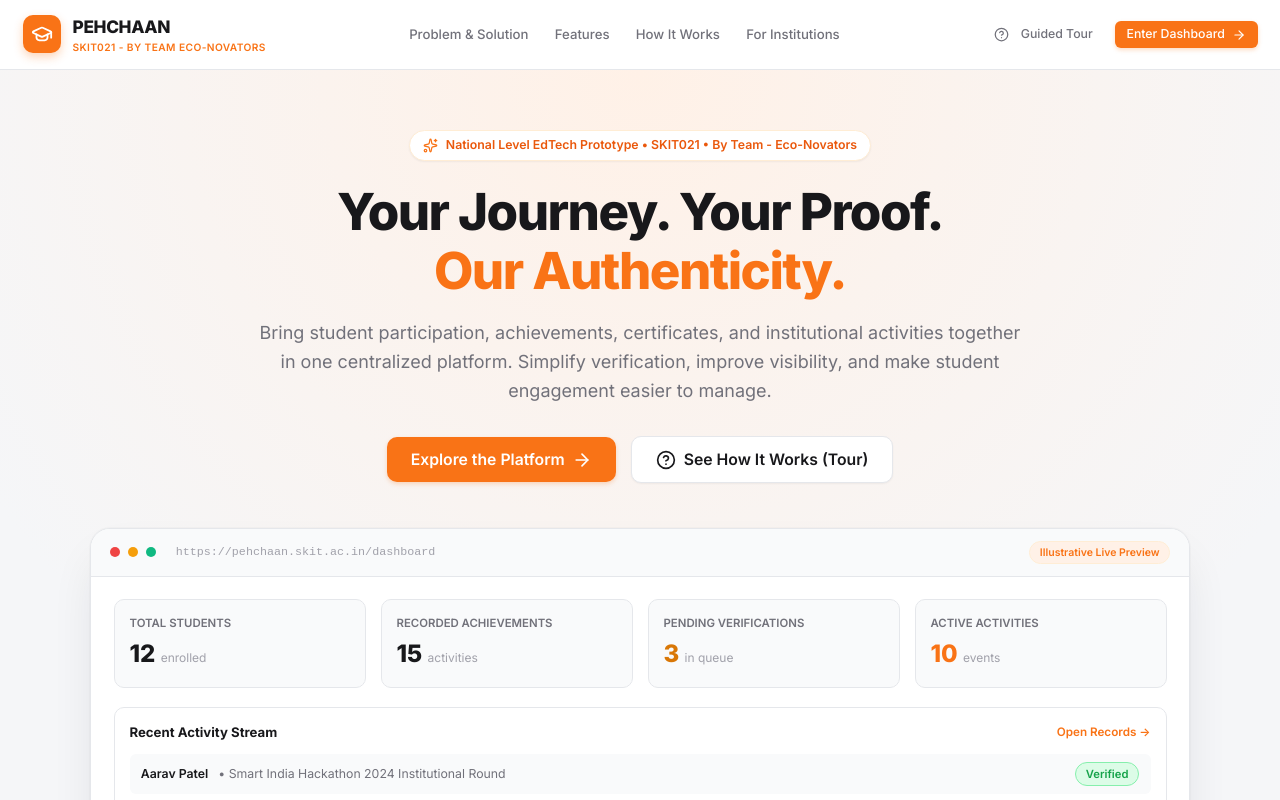
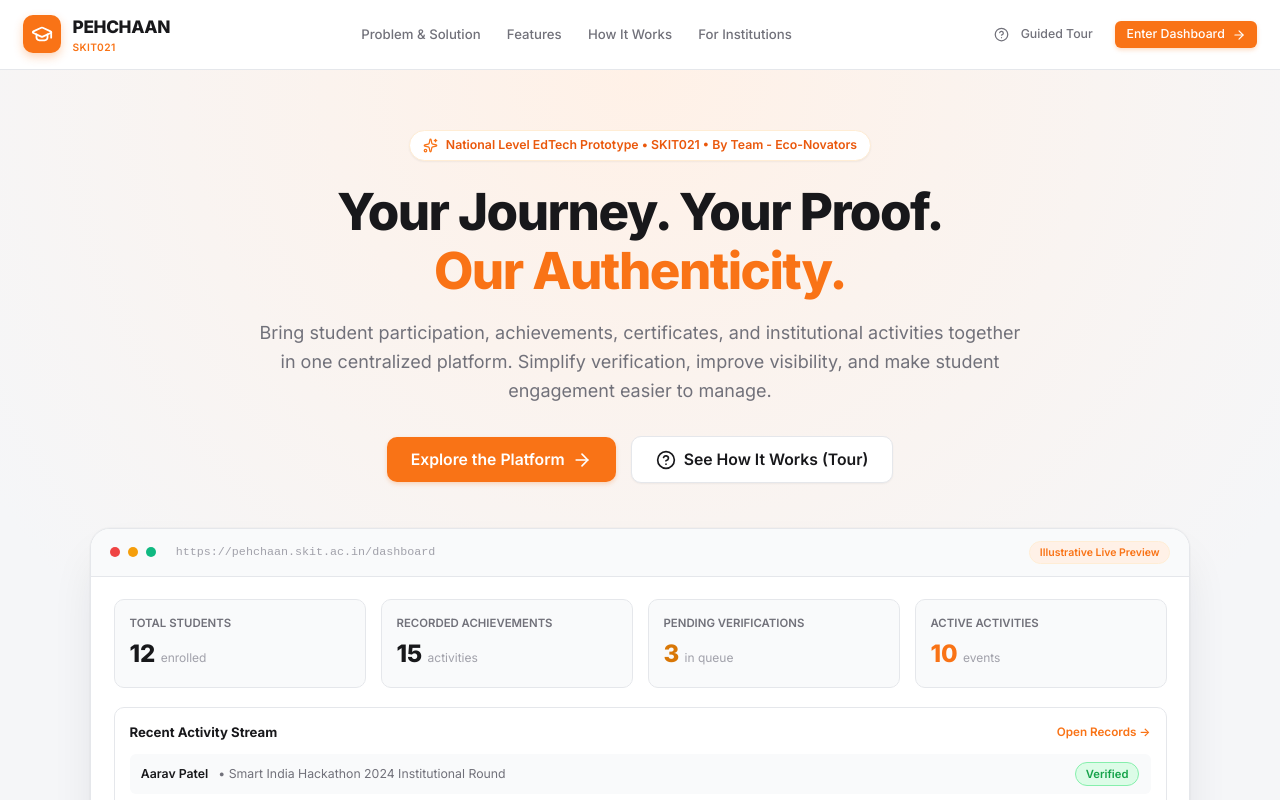
Before and after one commit to 25tec2se234-oss/omnirecord-skit021, a React (Vite) app: page / in a window 1280 px wide. Shown: the top 800 px of the page. Built offline with nearby package versions, Linux system fonts and the light colour scheme.

Commit message:
Update logo subtitle to SKIT021 on landing page

```diff
--- a/src/components/landing/LandingPage.jsx
+++ b/src/components/landing/LandingPage.jsx
@@ -75,7 +75,7 @@ export const LandingPage = () => {
                 PEHCHAAN
               </div>
               <div style={{ fontSize: '0.68rem', fontWeight: 600, color: 'var(--primary-orange)', textTransform: 'uppercase', letterSpacing: '0.04em' }}>
-                SKIT021 - By Team Eco-Novators
+                SKIT021
               </div>
             </div>
           </div>
```
